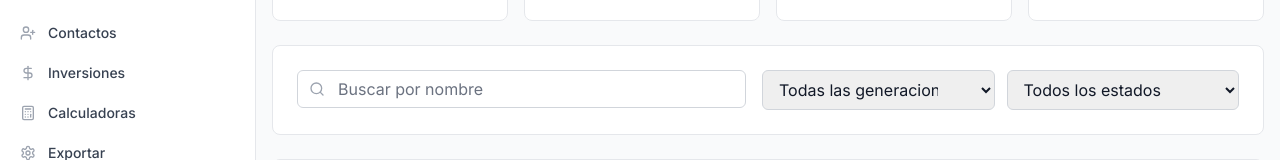
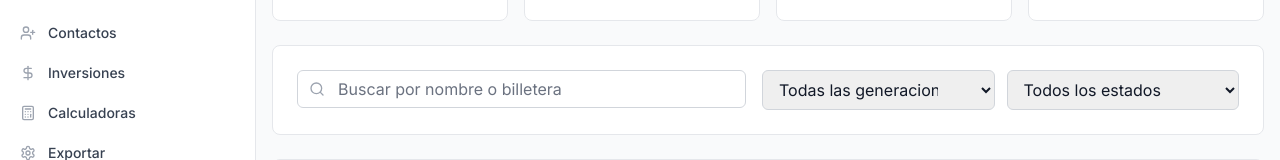
Before and after one commit to LuisPino72/App-Bitnest, a Next.js app: page /referrals in a window 1280 px wide. Shown: the part 173-333 px from the top of the page. Built offline with nearby package versions, Linux system fonts and the light colour scheme; no server answers.

Commit message:
el buscador en referidos ahora tambien busca por billetera

```diff
--- a/src/app/(dashboard)/referrals/page.tsx
+++ b/src/app/(dashboard)/referrals/page.tsx
@@ -358,7 +358,7 @@ const totalEarnings = getTotalEarnings(referrals);
               <Search className="absolute left-3 top-1/2 transform -translate-y-1/2 h-4 w-4 text-gray-400" />
               <input
                 type="text"
-                placeholder="Buscar por nombre"
+                placeholder="Buscar por nombre o billetera"
                 value={searchTerm}
                 onChange={(e) => setSearchTerm(e.target.value)}
                 className="block w-full pl-10 pr-3 py-2 border border-gray-300 rounded-md leading-5 bg-white placeholder-gray-500 focus:outline-none focus:placeholder-gray-400 focus:ring-1 focus:ring-primary-500 focus:border-primary-500"
--- a/src/hooks/localStorageHooks.ts
+++ b/src/hooks/localStorageHooks.ts
@@ -277,7 +277,7 @@ export const useDashboardMetrics = () => {
   };
 };
 
-export const useSearch = <T extends { name: string; phone?: string }>(
+export const useSearch = <T extends { name: string; wallet: string; }>(
   items: T[]
 ) => {
   const [searchTerm, setSearchTerm] = useState("");
@@ -289,7 +289,7 @@ export const useSearch = <T extends { name: string; phone?: string }>(
     return items.filter(
       (item) =>
         item.name.toLowerCase().includes(term) ||
-        (item.phone && item.phone.toLowerCase().includes(term))
+        (item.wallet && item.wallet.toLowerCase().includes(term))
     );
   }, [items, searchTerm]);
 
```
